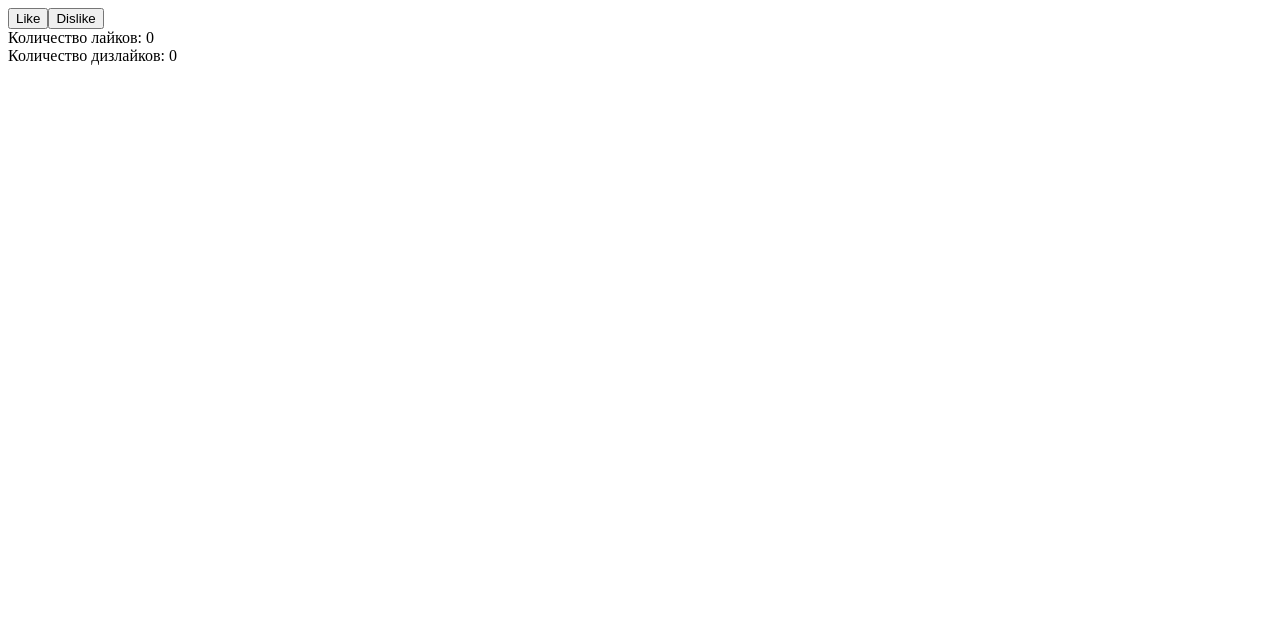
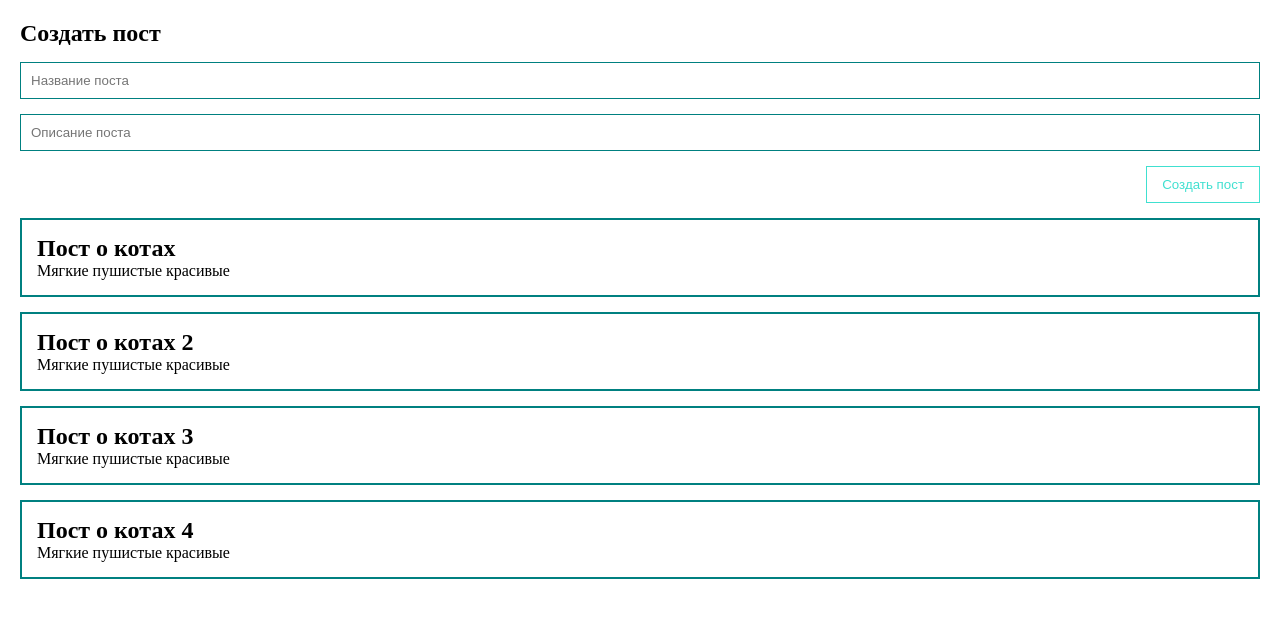
Before and after one commit to Denariadna/project-Vue, a Vue app: page / in a window 1280 px wide. Shown: the top 618 px of the page. Built offline with nearby package versions, Linux system fonts and the light colour scheme.

Commit message:
double-sided binding/create posts with form

```diff
--- a/src/App.vue
+++ b/src/App.vue
@@ -1,9 +1,17 @@
 <template>
-    <div>
-        <button @click="addLike">Like</button>
-        <button @click="addDislike">Dislike</button>
-        <div>Количество лайков: {{ likes }}</div>
-        <div>Количество дизлайков: {{ dislikes }}</div>
+    <div class="app">
+        <form @submit.prevent>
+            <h2>Создать пост</h2>
+            <input v-bind:value="title" @input="title = $event.target.value" class="input" type="text"
+                placeholder="Название поста">
+            <input v-bind:value="body" @input="body = $event.target.value" class="input" type="text"
+                placeholder="Описание поста">
+            <button class="btn" @click="createPost">Создать пост</button>
+        </form>
+        <div class="post" v-for="post in posts" :key="post.id">
+            <h2>{{ post.title }}</h2>
+            <p>{{ post.description }}</p>
+        </div>
     </div>
 </template>
 
@@ -11,20 +19,67 @@
 export default {
     data() {
         return {
-            likes: 0,
-            dislikes: 0,
+            posts: [
+                { id: 1, title: 'Пост о котах', description: 'Мягкие пушистые красивые' },
+                { id: 2, title: 'Пост о котах 2', description: 'Мягкие пушистые красивые' },
+                { id: 3, title: 'Пост о котах 3', description: 'Мягкие пушистые красивые' },
+                { id: 4, title: 'Пост о котах 4', description: 'Мягкие пушистые красивые' }
+            ],
+            title: '',
+            body: '',
         }
     },
 
     methods: {
-        addLike() {
-            this.likes++;
-        },
-        addDislike() {
-            this.dislikes++;
+        createPost() {
+            const newPost = {
+                id: Date.now(),
+                title: this.title,
+                description: this.body
+            }
+            this.posts.push(newPost)
+            this.title = ''
+            this.body = ''
         }
     }
 }
 </script>
 
-<style></style>
+<style>
+* {
+    margin: 0;
+    padding: 0;
+    box-sizing: border-box;
+}
+
+.app {
+    padding: 20px;
+}
+
+.post {
+    padding: 15px;
+    border: 2px solid teal;
+    margin-top: 15px;
+}
+
+form {
+    display: flex;
+    flex-direction: column;
+}
+
+.btn {
+    margin-top: 15px;
+    align-self: flex-end;
+    padding: 10px 15px;
+    background: none;
+    color: turquoise;
+    border: 1px solid turquoise;
+}
+
+.input {
+    width: 100%;
+    padding: 10px;
+    border: 1px solid teal;
+    margin-top: 15px;
+}
+</style>
```
